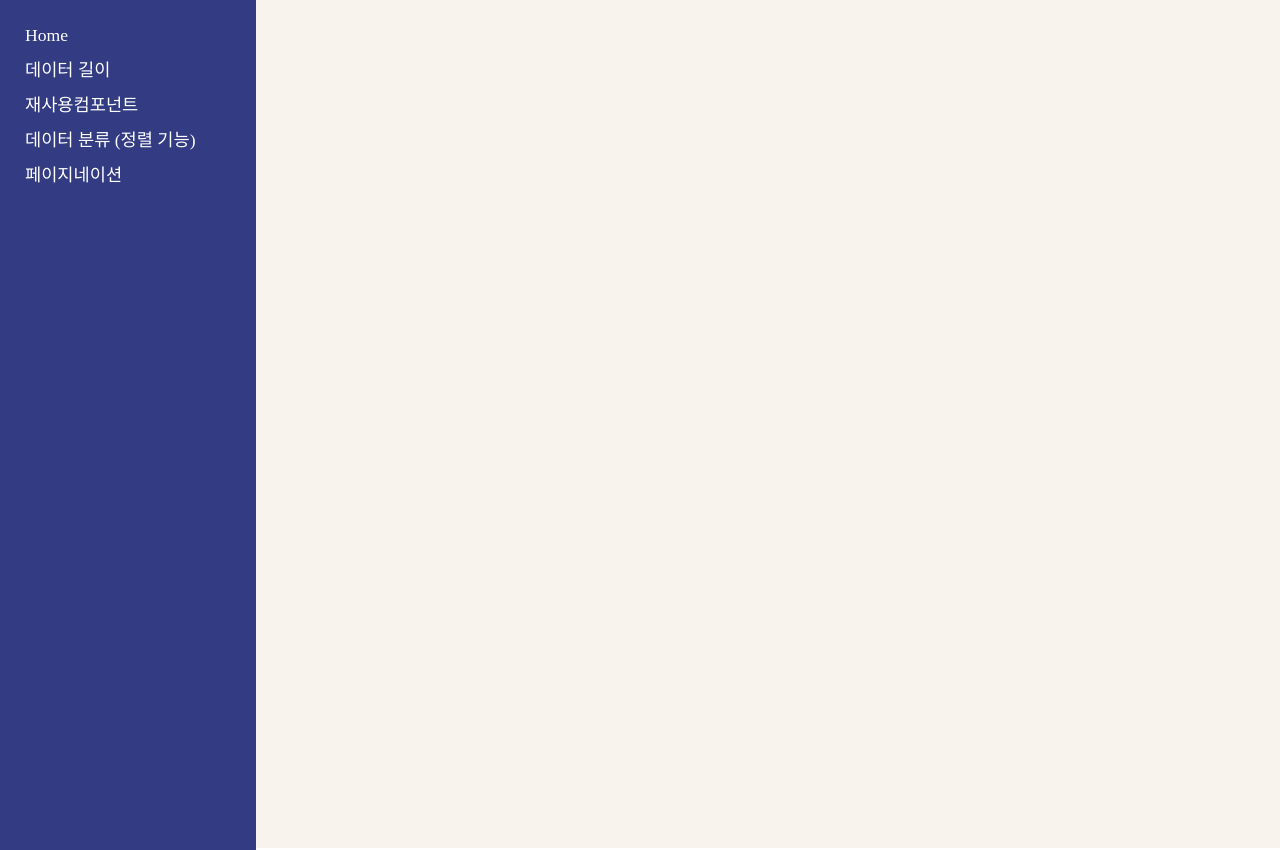
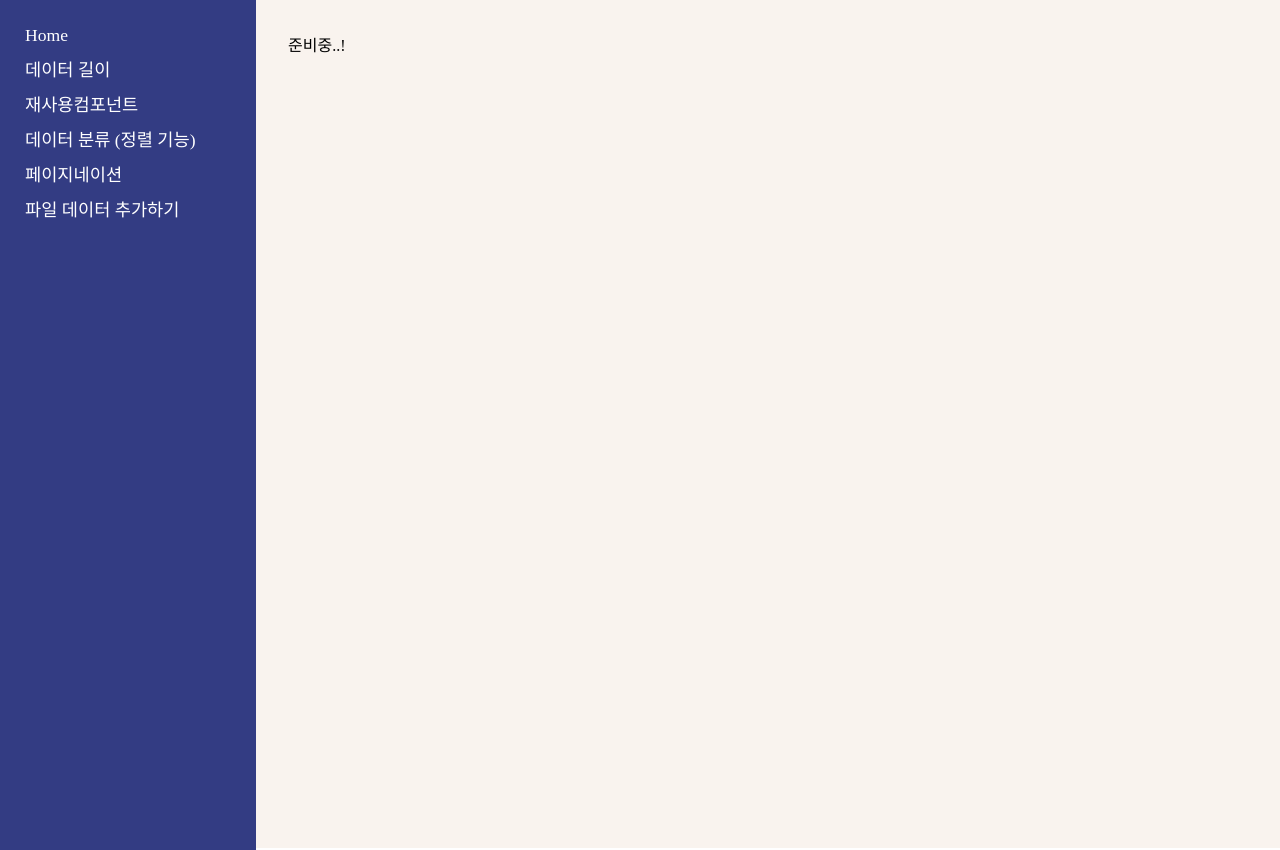
Before and after one commit to leejanghe/React_skill_Up, a React (Create React App) app in the folder myapp/: page /study5 in a window 1280 px wide. Built offline with nearby package versions, Linux system fonts and the light colour scheme.

Commit message:
Data push start

```diff
--- a/myapp/src/App.js
+++ b/myapp/src/App.js
@@ -6,6 +6,7 @@ import DataLength from './router/DataLength';
 import Recycle from './router/Recycle';
 import Classification from './router/Classification';
 import Paginate from './router/Paginate';
+import DataPush from './router/DataPush';
 
 const Rayout = styled.div`
 display: grid;
@@ -46,6 +47,10 @@ function App() {
       <Route path="study4" element={<Paginate/>}/>
     </Routes>
 
+    <Routes>
+      <Route path="study5" element={<DataPush/>}/>
+    </Routes>
+
 
       </RayoutContents>
     </Rayout>
--- a/myapp/src/components/Navbar.js
+++ b/myapp/src/components/Navbar.js
@@ -24,6 +24,7 @@ function Navbar() {
             <Link to="/study2">재사용컴포넌트</Link>
             <Link to="/study3">데이터 분류 (정렬 기능)</Link>
             <Link to="/study4">페이지네이션</Link>
+            <Link to="/study5">파일 데이터 추가하기</Link>
         </NavWrap>
     )
 }
--- /dev/null
+++ b/myapp/src/components/pushData/PushDataPage.js
@@ -0,0 +1,11 @@
+import React from 'react'
+
+function PushDataPage() {
+    return (
+        <div>
+            준비중..!
+        </div>
+    )
+}
+
+export default PushDataPage
--- /dev/null
+++ b/myapp/src/router/DataPush.js
@@ -0,0 +1,10 @@
+import React from 'react'
+import PushDataPage from '../components/pushData/PushDataPage'
+
+function DataPush() {
+    return (
+        <PushDataPage/>
+    )
+}
+
+export default DataPush
```
